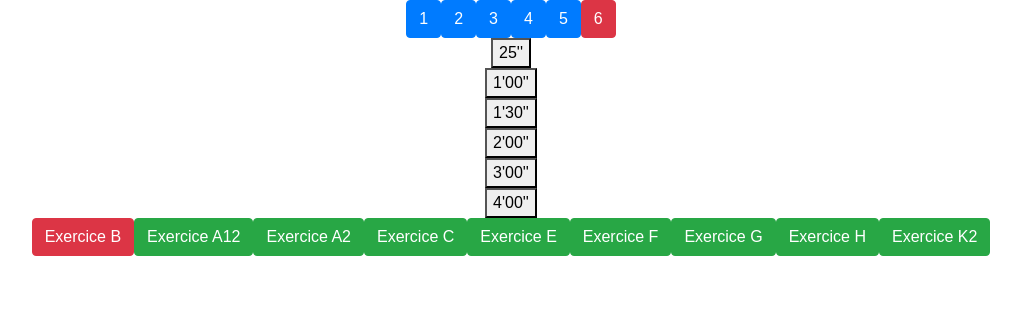
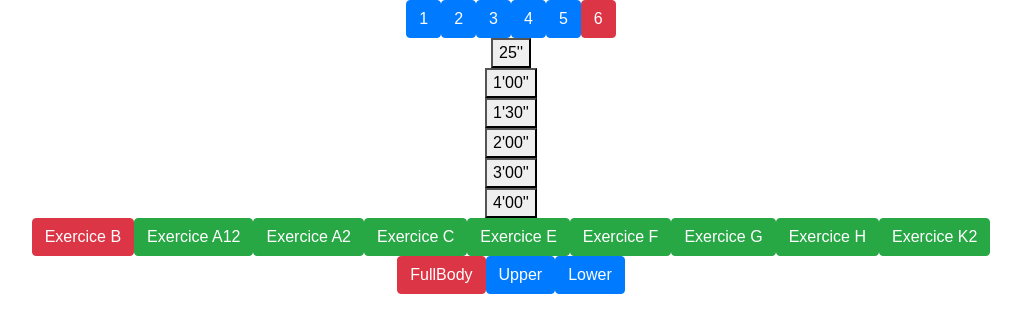
Before and after one commit to david-urvoy/WorkoutTimerReact, a React (Create React App) app: page / in a window 1280 px wide. Shown: the top 332 px of the page, without its empty margins (129-1150 px from the left). Built offline with nearby package versions, Linux system fonts and the light colour scheme.

Commit message:
Add programs

```diff
--- a/src/App.js
+++ b/src/App.js
@@ -1,4 +1,5 @@
 import React, { Component } from 'react';
+import Programs from './components/Programs'
 import Series from './components/serie/Series'
 import RestPeriods from './components/rest-period/RestPeriods'
 import Timer from './components/Timer'
@@ -6,11 +7,13 @@ import Exercices from './components/exercise/Exercises'
 import { FullProgram, UpperProgram, LowerProgram } from './data/Program'
 import './App.css';
 
+const programs = [FullProgram, UpperProgram, LowerProgram]
+
 class App extends Component {
   constructor(props) {
     super(props)
     this.state = {
-      program: FullProgram,
+      programIndex: 0,
       seriesData: {},
       exerciseIndex: 0,
       lockTimer: false,
@@ -21,7 +24,7 @@ class App extends Component {
   componentWillMount() {
     this.setState(prevState => {
       return ({
-        seriesData: { index: prevState.program[0].nbSeries, length: prevState.program[0].nbSeries }
+        seriesData: { index: programs[prevState.programIndex].workout[0].nbSeries, length: programs[prevState.programIndex].workout[0].nbSeries }
       })
     })
   }
@@ -30,15 +33,15 @@ class App extends Component {
     const serieIndex = prevState.seriesData.index - 1
     let exerciseIndex = prevState.exerciseIndex
     if (serieIndex === 0) {
-      if (prevState.program[exerciseIndex].double) {
-        prevState.program[exerciseIndex].double = false
+      if (programs[prevState.programIndex].workout[exerciseIndex].double) {
+        programs[prevState.programIndex].workout[exerciseIndex].double = false
       } else {
         exerciseIndex += 1
       }
     }
     return {
       seriesData: {
-        length: prevState.program[exerciseIndex].nbSeries, index: serieIndex === 0 ? prevState.program[exerciseIndex].nbSeries : serieIndex
+        length: programs[prevState.programIndex].workout[exerciseIndex].nbSeries, index: serieIndex === 0 ? programs[prevState.programIndex].workout[exerciseIndex].nbSeries : serieIndex
       },
       lockTimer: true,
       restPeriod: restPeriod,
@@ -65,7 +68,8 @@ class App extends Component {
             :
             <Timer countdown={this.state.restPeriod} stop={() => this.setState({ lockTimer: false })} />
         }
-        <Exercices program={this.state.program} index={this.state.exerciseIndex} click={this.focusExercise} />
+        <Exercices program={programs[this.state.programIndex]} index={this.state.exerciseIndex} click={this.focusExercise} />
+        <Programs programs={programs} index={this.state.programIndex} click={index => this.setState({ programIndex: index, exerciseIndex: 0 })} />
       </div>
     )
   }
--- /dev/null
+++ b/src/components/Programs.js
@@ -0,0 +1,16 @@
+import React from 'react'
+import { P, D } from '../constants/ButtonType'
+
+export default function Programs(props) {
+    const focused = (index) => {
+        return (index === props.index) ? D : P
+    }
+
+    return (
+        <React.Fragment>
+            <button className={"btn btn-" + focused(0)} onClick={() => props.click(0)}>{props.programs[0].name}</button>
+            <button className={"btn btn-" + focused(1)} onClick={() => props.click(1)}>{props.programs[1].name}</button>
+            <button className={"btn btn-" + focused(2)} onClick={() => props.click(2)}>{props.programs[2].name}</button>
+        </React.Fragment>
+    )
+}
--- a/src/components/exercise/Exercises.js
+++ b/src/components/exercise/Exercises.js
@@ -6,7 +6,7 @@ export default function Exercises(props) {
     return (
         <div>
             {
-                props.program.map((exercise, index) =>
+                props.program.workout.map((exercise, index) =>
                     <Exercise key={index}
                         click={props.click}
                         style={index === props.index ? D : S}
--- a/src/data/Program.js
+++ b/src/data/Program.js
@@ -10,8 +10,8 @@ const G = new Exercise("G", 6)
 const H = new Exercise("H", 6)
 const K2 = new Exercise("K2", 3)
 
-const UpperProgram = [B, A12, A2, C, K2]
-const LowerProgram = [E, F, G, H]
-const FullProgram = [B, A12, A2, C, E, F, G, H, K2]
+const UpperProgram = { name: 'Upper', workout: [B, A12, A2, C, K2] }
+const LowerProgram = { name: 'Lower', workout: [E, F, G, H] }
+const FullProgram = { name: 'FullBody', workout: [B, A12, A2, C, E, F, G, H, K2] }
 
 export { FullProgram, UpperProgram, LowerProgram }
```
